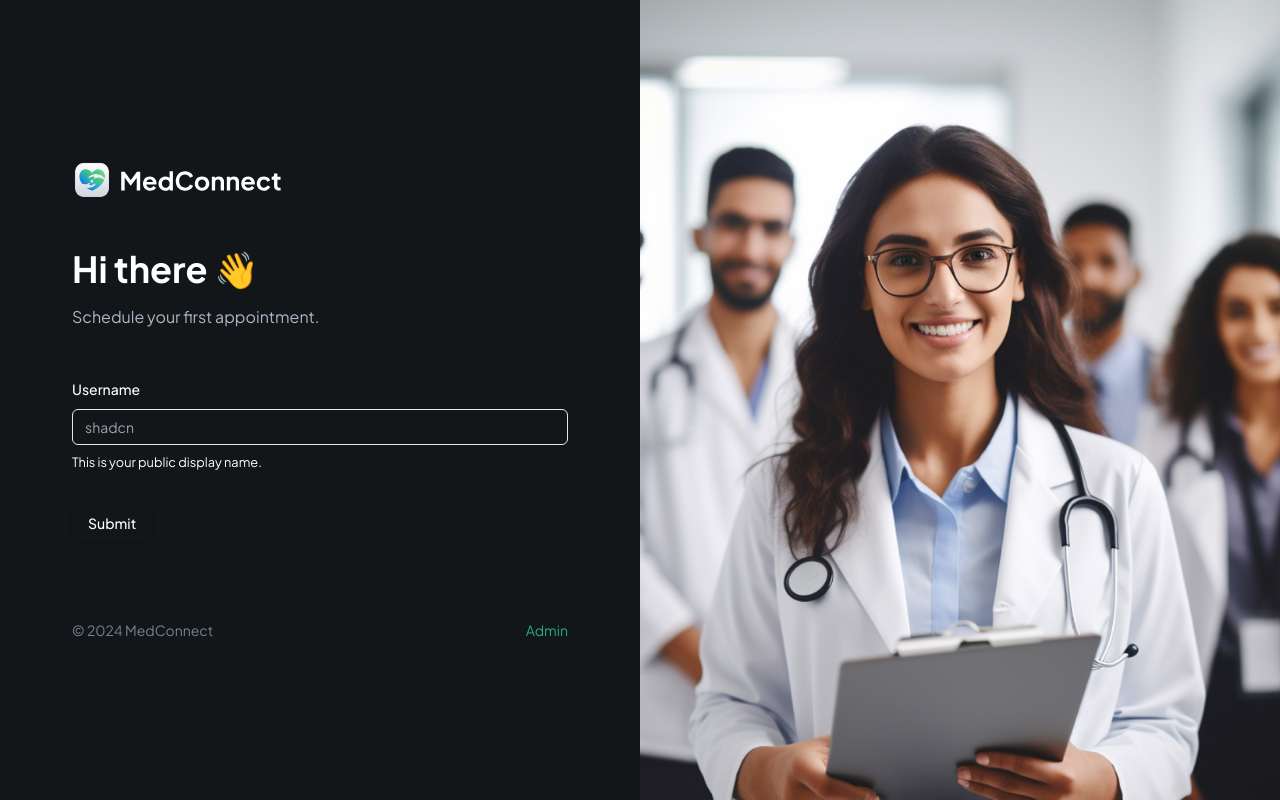
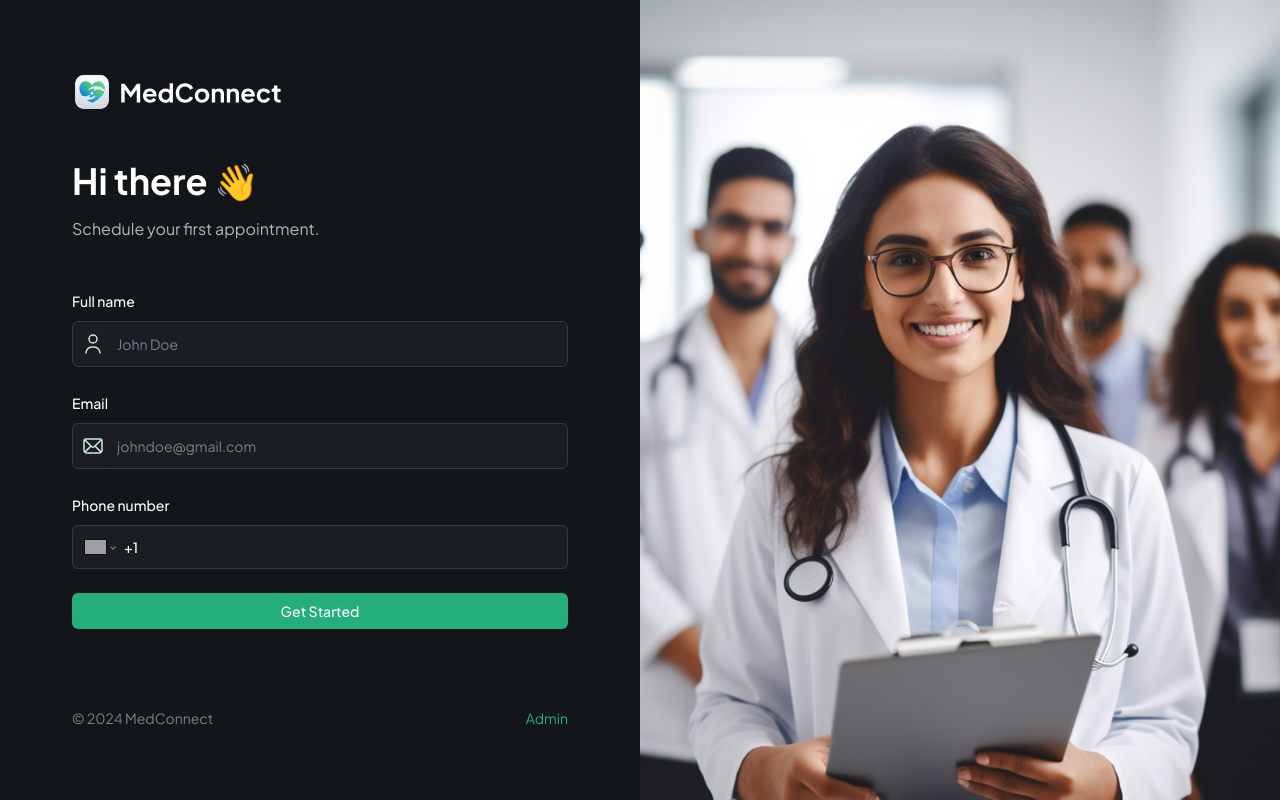
Before and after one commit to minhajahmd/medconnect, a Next.js app: page / in a window 1280 px wide. Built offline with nearby package versions, Linux system fonts and the light colour scheme; grey boxes are pictures that could not be loaded.

Commit message:
Create Homepage

```diff
--- a/app/layout.tsx
+++ b/app/layout.tsx
@@ -27,10 +27,8 @@ export default function RootLayout({
       <ThemeProvider
       attribute="class"
       defaultTheme="dark"
-      enableSystem
-      disableTransitionOnChange
-          >
-            {children}
+      >
+        {children}
       </ThemeProvider>
 
       </body>
--- a/components/CustomFormField.tsx
+++ b/components/CustomFormField.tsx
@@ -9,29 +9,108 @@ import {
   FormMessage,
 } from "@/components/ui/form"
 import { Input } from "@/components/ui/input"
-import { Control } from "react-hook-form"
+import { Control, Field } from "react-hook-form"
 import { FormFieldType } from "./forms/PatientForm"
+import Image from "next/image"
+import 'react-phone-number-input/style.css'
+import PhoneInput from 'react-phone-number-input'
+import { E164Number } from "libphonenumber-js/core"
+
+
+{ /* Control usage
+ Custom Components:
+ when using custom input components or components from a UI library
+ that do not directly support register, control is needed to integrate
+ them with react-hook-form.
+
+ Complex Forms:
+ For complex forms with dynamic fields, conditional rendering, or advanced
+ validation logic, control provides more flexibility and control over form state.
+
+  Advanced Validation:
+ If you need to perform complex validation that involves multiple fields or
+ custom logic, using control with Controller or useController can simplify the process.
+*/}
+
 
 interface CustomProps{
     control: Control<any>,
-    fieldType: FormFieldType
+    fieldType: FormFieldType,
+    name: string,
+    label?: string,
+    placeholder?: string,
+    iconSrc?: string,
+    iconAlt?: string,
+    disabled?: boolean,
+    dateFormat?: string,
+    showTimeSelect?: boolean,
+    children?: React.ReactNode,
+    renderSkeleton?: (field: any ) => React.ReactNode,
+  }
+
+const RenderField = ({field, props}: {field: any; props: CustomProps}) => {
+
+  //object destructuring to extract {fieldType,..} from the props object
+  const {fieldType, iconSrc, iconAlt, placeholder} = props;
+
+  switch (fieldType) {
+    case FormFieldType.INPUT:
+      return (
+        <div className="flex rounded-md border border-dark-500 bg-dark-400">
+          {iconSrc && (
+            <Image
+              src={iconSrc}
+              height={24}
+              width={24}
+              alt={iconAlt || 'icon'}
+              className='ml-2'
+            />
+          )}
+          <FormControl>
+            <Input
+              placeholder={placeholder}
+              {...field}
+              className="shad-input border-0"
+            />
+          </FormControl>
+        </div>
+      )
+    case FormFieldType.PHONE_INPUT:
+      return (
+        <FormControl>
+          <PhoneInput
+            defaultCountry="US"
+            placeholder={placeholder}
+            international
+            withCountryCallingCode
+            value={field.value as E164Number | undefined}
+            onChange={field.onChange}
+            className="input-phone"
+            />
+        </FormControl>
+      )
+    default:
+      break;
+  }
 }
 
-const CustomFormField = ({control, fieldType }: CustomProps) => {
+// Take the props and render the appropriate form element.
+const CustomFormField = (props: CustomProps) => {
+  const {control, fieldType, name, label} = props;
   return (
     <FormField
     control={control}
-    name="username"
+    name={name}
     render={({ field }) => (
-      <FormItem>
-        <FormLabel>Username</FormLabel>
-        <FormControl>
-          <Input placeholder="shadcn" {...field} />
-        </FormControl>
-        <FormDescription>
-          This is your public display name.
-        </FormDescription>
-        <FormMessage />
+      <FormItem className="flex-1">
+        {fieldType !== FormFieldType.CHECKBOX && label && (
+          <FormLabel>{label}</FormLabel>
+        )}
+
+      {/* when using a component, also provide it with the necessary props that it expects*/}
+        <RenderField field={field} props={props} />
+
+        <FormMessage className="shad-error"/>
       </FormItem>
     )}
   />
--- /dev/null
+++ b/components/SubmitButton.tsx
@@ -0,0 +1,28 @@
+import Image from 'next/image'
+import { Button } from './ui/button'
+
+interface ButtonProps {
+    isLoading: boolean,
+    className?: string,
+    children: React.ReactNode, /*children often typed as React.ReactNode, allows to include strings, numbers, JSX elements, other React components, arrays of these, and null or undefined for conditional rendering*/
+}
+const SubmitButton = ({isLoading, className, children}: ButtonProps) => {
+  return (
+    <Button type="submit" disabled={isLoading} className={className ?? 'shad-primary-btn w-full'}>
+        {isLoading ? (
+            <div className='flex items-center gap-4'>
+                <Image
+                    src="/assets/icons/loader.svg"
+                    alt="loader"
+                    width={24}
+                    height={24}
+                    className="animate-spin"
+                />
+                Loading ...
+            </div>
+        ): children}
+    </Button>
+  )
+}
+
+export default SubmitButton
--- a/components/forms/PatientForm.tsx
+++ b/components/forms/PatientForm.tsx
@@ -7,10 +7,21 @@ import { z } from "zod"
 import { Button } from "@/components/ui/button"
 import { Form } from "@/components/ui/form"
 import CustomFormField from "../CustomFormField"
+import SubmitButton from "../SubmitButton"
+import { useState } from "react"
 
+// Define different types of form fields.
 export enum FormFieldType {
-  INPUT = "input"
+  INPUT = "input",
+  TEXTAREA = 'textarea',
+  PHONE_INPUT = 'phoneInput',
+  CHECKBOX = 'checkbox',
+  DATE_PICKER = 'datePicker',
+  SELECT = 'select',
+  SKELETON = 'skeleton'
 }
+
+/*skeleton, a placeholder UI that is displayed while content is being loaded. This technique is used to improve the user experience by providing a visual indication that content is on its way*/
 
 const formSchema = z.object({
   username: z.string().min(2, {
@@ -19,6 +30,8 @@ const formSchema = z.object({
 })
 
 const PatientForm = () => {
+  const [isLoading, setIsLoading] = useState(false); /*manages state*/
+
   // Defining the form of the form "formSchema"
   const form = useForm<z.infer<typeof formSchema>>({
     resolver: zodResolver(formSchema),
@@ -32,9 +45,11 @@ const PatientForm = () => {
 
     console.log(values)
   }
+
   return (
+    // Pass all properties of the form object as props to the Form component.
     <Form {...form}>
-      <form onSubmit={form.handleSubmit(onSubmit)} className="space-y-8 flex-1">
+      <form onSubmit={form.handleSubmit(onSubmit)} className="space-y-6 flex-1">
         <section className="mb-12 space-y-4">
           <h1 className="header">Hi there 👋</h1>
           <p className="text-dark-700">Schedule your first appointment.</p>
@@ -43,9 +58,34 @@ const PatientForm = () => {
         <CustomFormField
           fieldType={FormFieldType.INPUT}
           control={form.control}
+          name="name"
+          label="Full name"
+          placeholder="John Doe"
+          iconSrc="/assets/icons/user.svg"
+          iconAlt="user"
         />
 
-        <Button type="submit">Submit</Button>
+        <CustomFormField
+          fieldType={FormFieldType.INPUT}
+          control={form.control}
+          name="email"
+          label="Email"
+          placeholder="johndoe@gmail.com"
+          iconSrc="/assets/icons/email.svg"
+          iconAlt="email"
+        />
+
+        <CustomFormField
+          fieldType={FormFieldType.PHONE_INPUT}
+          control={form.control}
+          name="phone"
+          label="Phone number"
+          placeholder="(555) 123-4567"
+          iconSrc="/assets/icons/email.svg"
+          iconAlt="email"
+        />
+
+        <SubmitButton isLoading={isLoading}>Get Started</SubmitButton>
       </form>
     </Form>
   )
--- a/components/ui/form.tsx
+++ b/components/ui/form.tsx
@@ -1,8 +1,6 @@
-"use client"
-
-import * as React from "react"
-import * as LabelPrimitive from "@radix-ui/react-label"
-import { Slot } from "@radix-ui/react-slot"
+import * as LabelPrimitive from "@radix-ui/react-label";
+import { Slot } from "@radix-ui/react-slot";
+import * as React from "react";
 import {
   Controller,
   ControllerProps,
@@ -10,27 +8,27 @@ import {
   FieldValues,
   FormProvider,
   useFormContext,
-} from "react-hook-form"
+} from "react-hook-form";
 
-import { cn } from "@/lib/utils"
-import { Label } from "@/components/ui/label"
+import { Label } from "@/components/ui/label";
+import { cn } from "@/lib/utils";
 
-const Form = FormProvider
+const Form = FormProvider;
 
 type FormFieldContextValue<
   TFieldValues extends FieldValues = FieldValues,
-  TName extends FieldPath<TFieldValues> = FieldPath<TFieldValues>
+  TName extends FieldPath<TFieldValues> = FieldPath<TFieldValues>,
 > = {
-  name: TName
-}
+  name: TName;
+};
 
 const FormFieldContext = React.createContext<FormFieldContextValue>(
   {} as FormFieldContextValue
-)
+);
 
 const FormField = <
   TFieldValues extends FieldValues = FieldValues,
-  TName extends FieldPath<TFieldValues> = FieldPath<TFieldValues>
+  TName extends FieldPath<TFieldValues> = FieldPath<TFieldValues>,
 >({
   ...props
 }: ControllerProps<TFieldValues, TName>) => {
@@ -38,21 +36,21 @@ const FormField = <
     <FormFieldContext.Provider value={{ name: props.name }}>
       <Controller {...props} />
     </FormFieldContext.Provider>
-  )
-}
+  );
+};
 
 const useFormField = () => {
-  const fieldContext = React.useContext(FormFieldContext)
-  const itemContext = React.useContext(FormItemContext)
-  const { getFieldState, formState } = useFormContext()
+  const fieldContext = React.useContext(FormFieldContext);
+  const itemContext = React.useContext(FormItemContext);
+  const { getFieldState, formState } = useFormContext();
 
-  const fieldState = getFieldState(fieldContext.name, formState)
+  const fieldState = getFieldState(fieldContext.name, formState);
 
   if (!fieldContext) {
-    throw new Error("useFormField should be used within <FormField>")
+    throw new Error("useFormField should be used within <FormField>");
   }
 
-  const { id } = itemContext
+  const { id } = itemContext;
 
   return {
     id,
@@ -61,53 +59,54 @@ const useFormField = () => {
     formDescriptionId: `${id}-form-item-description`,
     formMessageId: `${id}-form-item-message`,
     ...fieldState,
-  }
-}
+  };
+};
 
 type FormItemContextValue = {
-  id: string
-}
+  id: string;
+};
 
 const FormItemContext = React.createContext<FormItemContextValue>(
   {} as FormItemContextValue
-)
+);
 
 const FormItem = React.forwardRef<
   HTMLDivElement,
   React.HTMLAttributes<HTMLDivElement>
 >(({ className, ...props }, ref) => {
-  const id = React.useId()
+  const id = React.useId();
 
   return (
     <FormItemContext.Provider value={{ id }}>
       <div ref={ref} className={cn("space-y-2", className)} {...props} />
     </FormItemContext.Provider>
-  )
-})
-FormItem.displayName = "FormItem"
+  );
+});
+FormItem.displayName = "FormItem";
 
 const FormLabel = React.forwardRef<
   React.ElementRef<typeof LabelPrimitive.Root>,
   React.ComponentPropsWithoutRef<typeof LabelPrimitive.Root>
 >(({ className, ...props }, ref) => {
-  const { error, formItemId } = useFormField()
+  const { error, formItemId } = useFormField();
 
   return (
     <Label
       ref={ref}
-      className={cn(error && "text-destructive", className)}
+      className={cn(error && "text-red-500 dark:text-red-900", className)}
       htmlFor={formItemId}
       {...props}
     />
-  )
-})
-FormLabel.displayName = "FormLabel"
+  );
+});
+FormLabel.displayName = "FormLabel";
 
 const FormControl = React.forwardRef<
   React.ElementRef<typeof Slot>,
   React.ComponentPropsWithoutRef<typeof Slot>
 >(({ ...props }, ref) => {
-  const { error, formItemId, formDescriptionId, formMessageId } = useFormField()
+  const { error, formItemId, formDescriptionId, formMessageId } =
+    useFormField();
 
   return (
     <Slot
@@ -121,50 +120,53 @@ const FormControl = React.forwardRef<
       aria-invalid={!!error}
       {...props}
     />
-  )
-})
-FormControl.displayName = "FormControl"
+  );
+});
+FormControl.displayName = "FormControl";
 
 const FormDescription = React.forwardRef<
   HTMLParagraphElement,
   React.HTMLAttributes<HTMLParagraphElement>
 >(({ className, ...props }, ref) => {
-  const { formDescriptionId } = useFormField()
+  const { formDescriptionId } = useFormField();
 
   return (
     <p
       ref={ref}
       id={formDescriptionId}
-      className={cn("text-[0.8rem] text-muted-foreground", className)}
+      className={cn("text-sm text-slate-500 dark:text-slate-400", className)}
       {...props}
     />
-  )
-})
-FormDescription.displayName = "FormDescription"
+  );
+});
+FormDescription.displayName = "FormDescription";
 
 const FormMessage = React.forwardRef<
   HTMLParagraphElement,
   React.HTMLAttributes<HTMLParagraphElement>
 >(({ className, children, ...props }, ref) => {
-  const { error, formMessageId } = useFormField()
-  const body = error ? String(error?.message) : children
+  const { error, formMessageId } = useFormField();
+  const body = error ? String(error?.message) : children;
 
   if (!body) {
-    return null
+    return null;
   }
 
   return (
     <p
       ref={ref}
       id={formMessageId}
-      className={cn("text-[0.8rem] font-medium text-destructive", className)}
+      className={cn(
+        "text-sm font-medium text-red-500 dark:text-red-900",
+        className
+      )}
       {...props}
     >
       {body}
     </p>
-  )
-})
-FormMessage.displayName = "FormMessage"
+  );
+});
+FormMessage.displayName = "FormMessage";
 
 export {
   useFormField,
@@ -175,4 +177,4 @@ export {
   FormDescription,
   FormMessage,
   FormField,
-}
+};
--- a/components/ui/input.tsx
+++ b/components/ui/input.tsx
@@ -1,22 +1,25 @@
-import * as React from "react"
+import * as React from "react";
 
-import { cn } from "@/lib/utils"
+import { cn } from "@/lib/utils";
 
-const Input = React.forwardRef<HTMLInputElement, React.ComponentProps<"input">>(
+export interface InputProps
+  extends React.InputHTMLAttributes<HTMLInputElement> {}
+
+const Input = React.forwardRef<HTMLInputElement, InputProps>(
   ({ className, type, ...props }, ref) => {
     return (
       <input
         type={type}
         className={cn(
-          "flex h-9 w-full rounded-md border border-input bg-transparent px-3 py-1 text-base shadow-sm transition-colors file:border-0 file:bg-transparent file:text-sm file:font-medium file:text-foreground placeholder:text-muted-foreground focus-visible:outline-none focus-visible:ring-1 focus-visible:ring-ring disabled:cursor-not-allowed disabled:opacity-50 md:text-sm",
+          "flex h-11 w-full rounded-md border border-slate-200 bg-white px-3 py-2 text-sm ring-offset-white file:border-0 file:bg-transparent file:text-sm file:font-medium placeholder:text-slate-500 focus-visible:outline-none focus-visible:ring-2 focus-visible:ring-slate-950 focus-visible:ring-offset-2 disabled:cursor-not-allowed disabled:opacity-50 dark:border-slate-800 dark:bg-slate-950 dark:ring-offset-slate-950 dark:placeholder:text-slate-400 dark:focus-visible:ring-slate-300",
           className
         )}
         ref={ref}
         {...props}
       />
-    )
+    );
   }
-)
-Input.displayName = "Input"
+);
+Input.displayName = "Input";
 
-export { Input }
+export { Input };
--- a/package.json
+++ b/package.json
@@ -20,6 +20,7 @@
     "react": "^19.0.0",
     "react-dom": "^19.0.0",
     "react-hook-form": "^7.54.2",
+    "react-phone-number-input": "^3.4.10",
     "tailwind-merge": "^2.5.5",
     "tailwindcss-animate": "^1.0.7",
     "zod": "^3.24.1"
```
Also changed, not shown: components/ui/label.tsx (+9 -9 lines), 1 other file (tests, documents, lock files or other folders).
